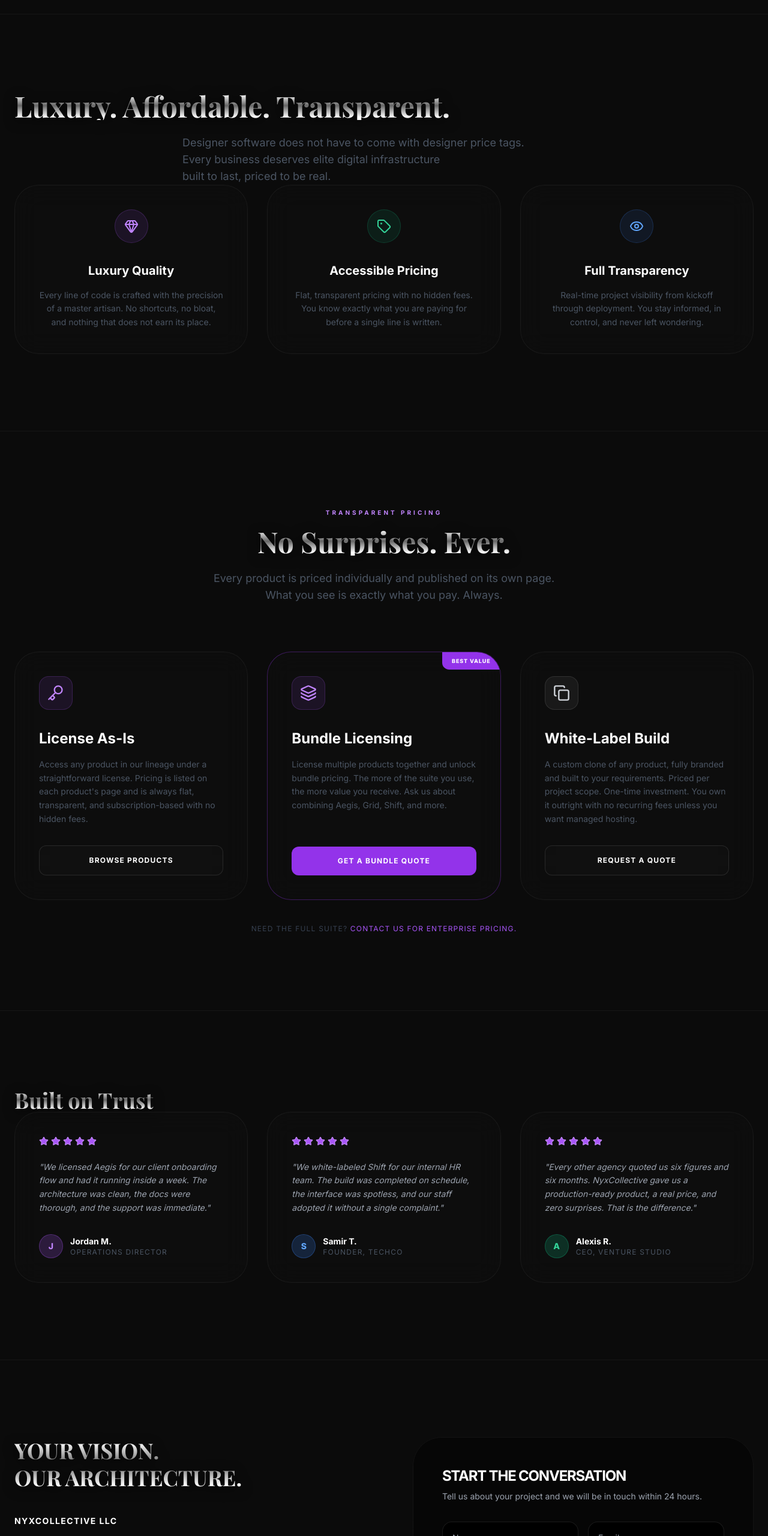
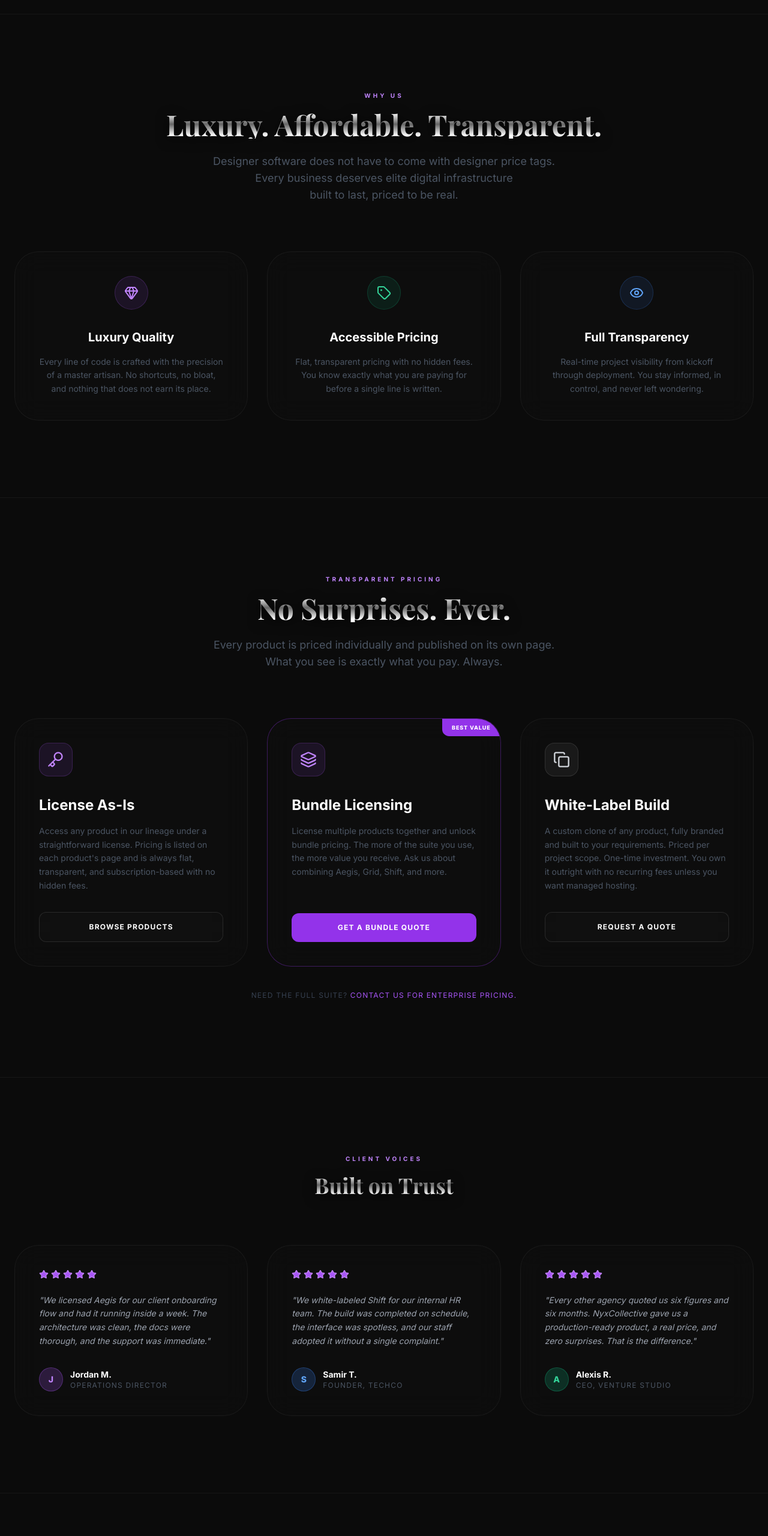
Before and after one commit to cmc-creator/NyxCollective, a plain HTML site: page index.html in a window 1280 px wide. Shown: the part 4367-6927 px from the top of the page at 60% size. Drawn offline with nearby package versions, Linux system fonts and the light colour scheme; a web font is replaced by a local one.

Commit message:
fix: restore missing wrapper divs and eyebrow labels in Why Us and Social Proof

```diff
--- a/index.html
+++ b/index.html
@@ -582,6 +582,9 @@
 
     <!-- Why NyxCollective (Value Proposition) -->
     <section class="py-32 px-6 border-t border-white/5" id="why">
+        <div class="max-w-7xl mx-auto">
+            <div class="text-center mb-20">
+                <span class="text-[10px] font-bold tracking-[0.4em] uppercase text-purple-400 block mb-4">Why Us</span>
                 <h2 class="text-4xl md:text-5xl hero-text chrome-text mb-6">Luxury. Affordable. Transparent.</h2>
                 <p class="text-gray-600 max-w-2xl mx-auto text-lg">Designer software does not have to come with designer price tags.<br>Every business deserves elite digital infrastructure<br>built to last, priced to be real.</p>
             </div>
@@ -658,6 +661,9 @@
 
     <!-- Social Proof -->
     <section class="py-32 px-6 border-t border-white/5" id="social-proof">
+        <div class="max-w-7xl mx-auto">
+            <div class="text-center mb-20">
+                <span class="text-[10px] font-bold tracking-[0.4em] uppercase text-purple-400 block mb-4">Client Voices</span>
                 <h2 class="text-4xl hero-text chrome-text">Built on Trust</h2>
             </div>
             <div class="grid md:grid-cols-3 gap-8">
```
